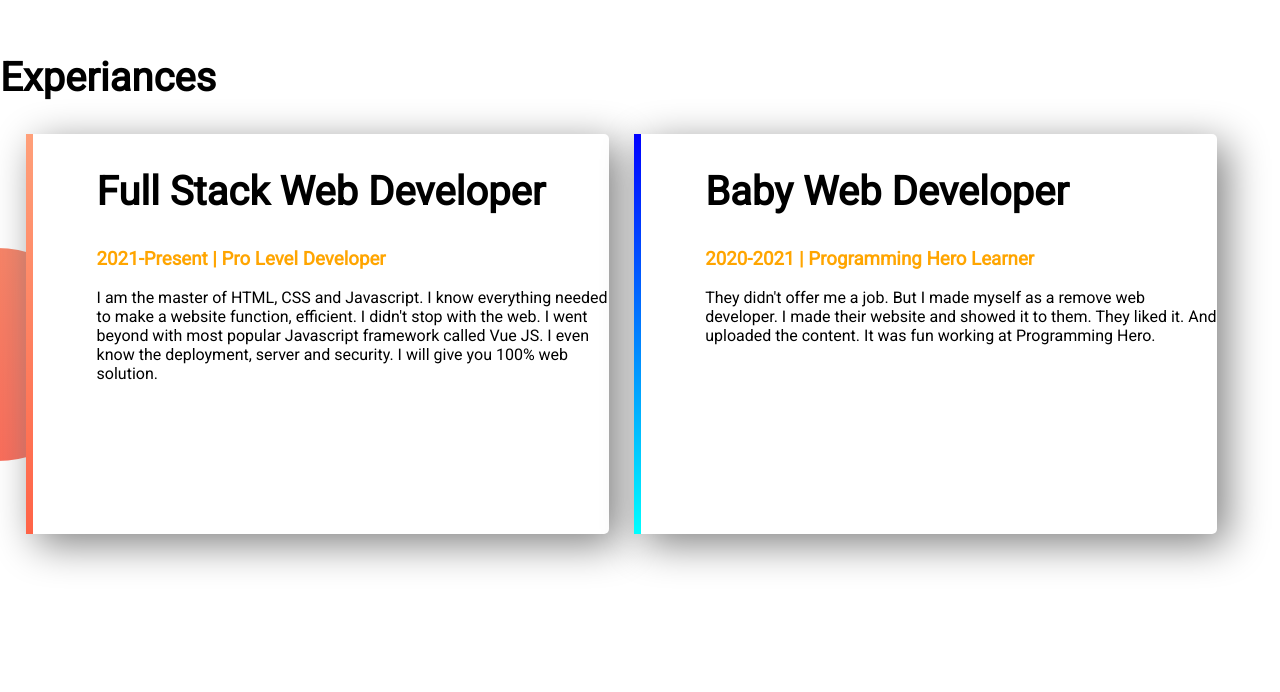
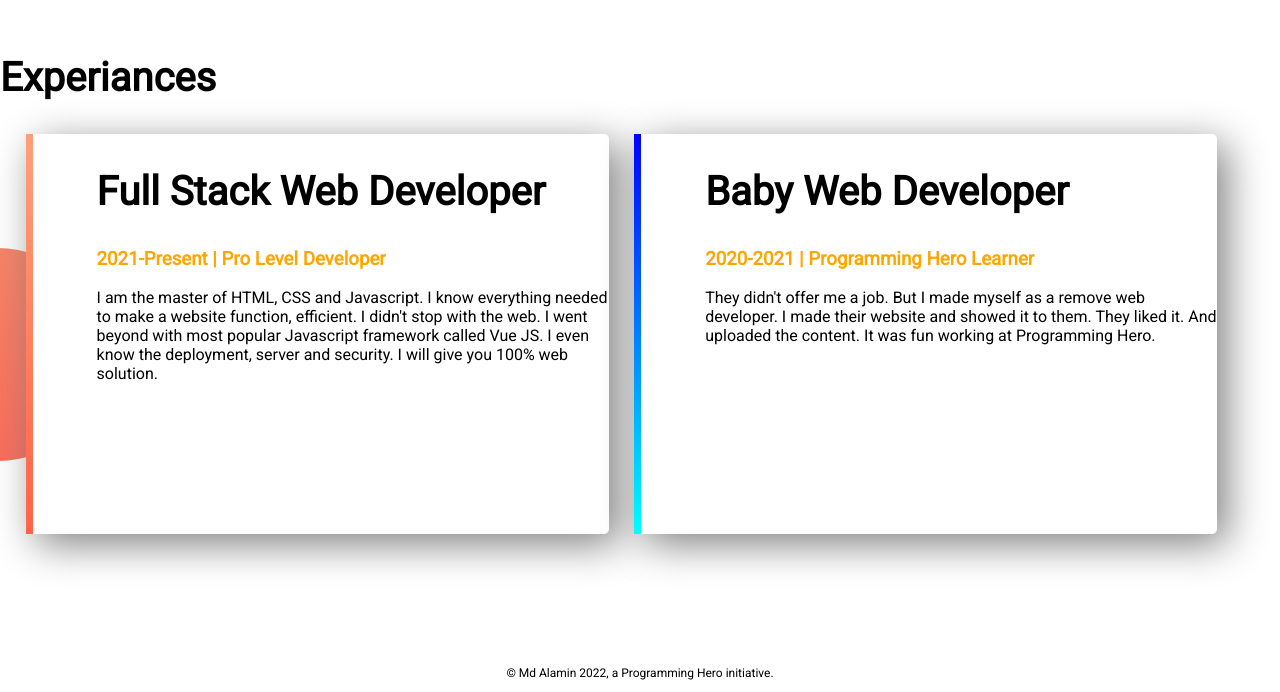
Before and after one commit to alaminofficial/my-web-portfolio, a plain HTML site: page index.html in a window 1280 px wide. Shown: the part 1179-1871 px from the top of the page. Before the commit the page ends 1833 px from the top, so only its background shows below. Drawn offline with Linux system fonts and the light colour scheme.

Commit message:
add footer

```diff
--- a/index.html
+++ b/index.html
@@ -48,7 +48,10 @@
             <p>They didn't offer me a job. But I made myself as a remove web developer. I made their website and showed it to them. They liked it. And uploaded the content. It was fun working at Programming Hero.</p>
 
         </div>
+
     </section>
+    <footer><p class="foo-co">© Md Alamin 2022, a Programming Hero initiative.</p></footer>
+
 
 
 
--- a/style.css
+++ b/style.css
@@ -67,3 +67,7 @@ section{
     border-image: linear-gradient(180deg, blue, cyan);
     border-image-slice: 1;
 }
+.foo-co{
+    text-align: center;
+    font-size: 12px;
+}
```
